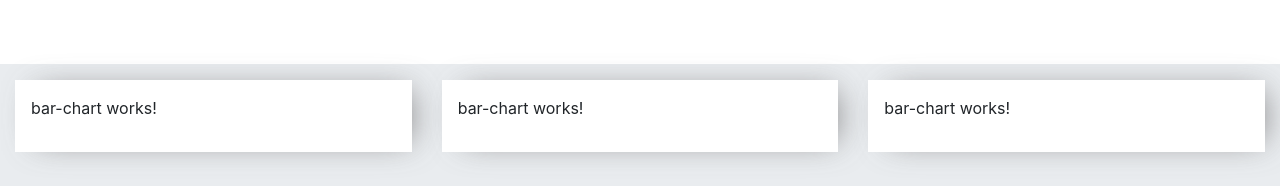
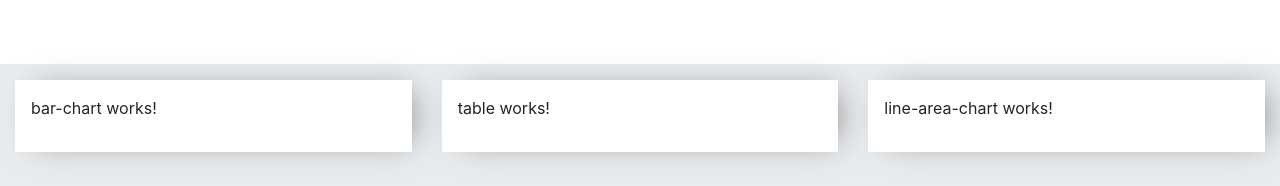
Before and after one commit to PioneerCode/pioneer-charts, an Angular app: page / in a window 1280 px wide. Shown: the top 186 px of the page. Built offline with nearby package versions, Linux system fonts and the light colour scheme.

Commit message:
Scaffold table and line area chart

```diff
--- a/src/app/app.component.html
+++ b/src/app/app.component.html
@@ -10,12 +10,12 @@
       </div>
       <div class="col-sm">
         <div class="pc-chart-container">
-          <pc-bar-chart></pc-bar-chart>
+          <pc-table></pc-table>
         </div>
       </div>
       <div class="col-sm">
         <div class="pc-chart-container">
-          <pc-bar-chart></pc-bar-chart>
+          <pc-line-area-chart></pc-line-area-chart>
         </div>
       </div>
     </div>
--- a/src/app/app.module.ts
+++ b/src/app/app.module.ts
@@ -4,12 +4,16 @@ import { NgModule } from '@angular/core';
 
 import { AppComponent } from './app.component';
 import { BarChartComponent } from './charts/bar-chart/bar-chart.component';
+import { TableComponent } from './charts/table/table.component';
+import { LineAreaChartComponent } from './charts/line-area-chart/line-area-chart.component';
 
 
 @NgModule({
   declarations: [
     AppComponent,
-    BarChartComponent
+    BarChartComponent,
+    TableComponent,
+    LineAreaChartComponent
   ],
   imports: [
     BrowserModule
--- /dev/null
+++ b/src/app/charts/line-area-chart/line-area-chart.component.html
@@ -0,0 +1,3 @@
+<p>
+  line-area-chart works!
+</p>
--- /dev/null
+++ b/src/app/charts/line-area-chart/line-area-chart.component.ts
@@ -0,0 +1,15 @@
+import { Component, OnInit } from '@angular/core';
+
+@Component({
+  selector: 'pc-line-area-chart',
+  templateUrl: './line-area-chart.component.html',
+  styleUrls: ['./line-area-chart.component.scss']
+})
+export class LineAreaChartComponent implements OnInit {
+
+  constructor() { }
+
+  ngOnInit() {
+  }
+
+}
--- /dev/null
+++ b/src/app/charts/table/table.component.html
@@ -0,0 +1,3 @@
+<p>
+  table works!
+</p>
--- /dev/null
+++ b/src/app/charts/table/table.component.ts
@@ -0,0 +1,15 @@
+import { Component, OnInit } from '@angular/core';
+
+@Component({
+  selector: 'pc-table',
+  templateUrl: './table.component.html',
+  styleUrls: ['./table.component.scss']
+})
+export class TableComponent implements OnInit {
+
+  constructor() { }
+
+  ngOnInit() {
+  }
+
+}
```
Also changed, not shown: src/app/charts/line-area-chart/line-area-chart.component.scss (added), src/app/charts/table/table.component.scss (added), 2 other files (tests, documents, lock files or other folders).
